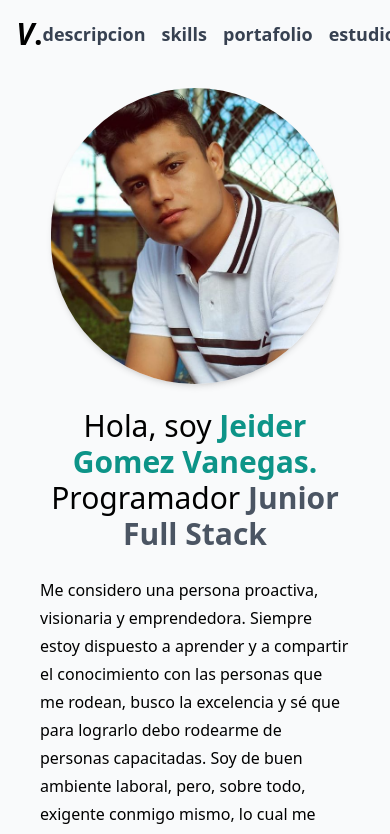
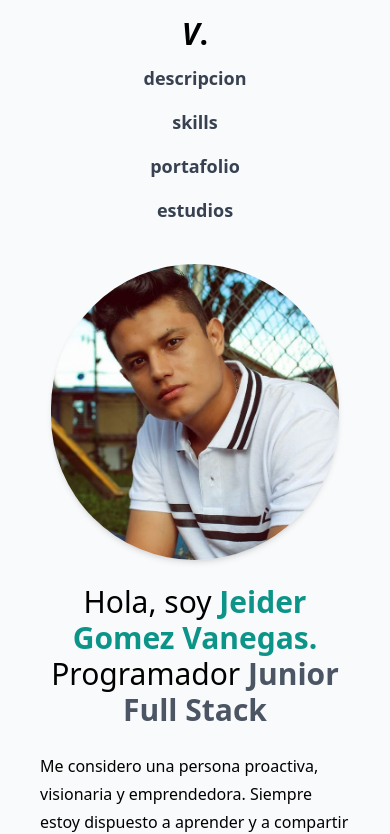
Before and after one commit to jeidervanegas/web-personal-protafolio, a React (Vite) app: page / in a window 390 px wide. Shown: the top 834 px of the page. Built offline with nearby package versions, Linux system fonts and the light colour scheme.

Commit message:
first commit7

```diff
--- a/src/pages/Home.jsx
+++ b/src/pages/Home.jsx
@@ -35,39 +35,29 @@ export const Home = () => {
     <div className="">
       <div className=" bg-gray-50 fixed z-10 w-full">
         <div className="w-11/12 m-auto ">
-          <header className="flex justify-between py-4 ">
-            <div>
+          <header className="flex flex-col md:flex-row text-center md:justify-between py-4 ">
+            <div className='mb-3 md:mb-0'>
               <li className="list-none">
-                <a className="text-3xl font-extrabold">
+                <a className="text-3xl font-extrabold ">
                   <span className="italic">V</span>.
                 </a>
               </li>
             </div>
             <nav className="flex justify-center items-center text-lg text-gray-700 font-semibold ">
-              <ul className="flex gap-4 justify-center items-center ">
+              <ul className="flex flex-col md:flex-row gap-4 justify-center items-center ">
                 {menuItems.map((menu) => (
                   <li className="hover:text-gray-900">
                     <Link className="hover:text-teal-700 cursor-pointer" to={menu.title} smooth={true} offset={-100}  duration={500}>{menu.title}</Link>
                   </li>
                 ))}
 
-                {/*
-              <li className='hover:text-gray-900'>
-                <a href='#skills'>Skills</a>
-              </li>
-              <li className='hover:text-gray-900'>
-                <a href='#portafolio'>Portafolio</a>
-              </li>
-              <li className='hover:text-gray-900'>
-                <a href='#estudios'>Estudios</a>
-              </li> */}
               </ul>
             </nav>
           </header>
         </div>
       </div>
 
-      <section id="descripcion" className=" pt-12">
+      <section id="descripcion" className="pt-56 md:pt-12">
         <div className="md:w-4/5 m-auto p-10 ">
           <div className="flex  flex-col-reverse md:flex-row justify-center items-center ">
             <div className=" md:w-4/5 mt-6 md:0 ">
--- a/src/pages/Portafolio.jsx
+++ b/src/pages/Portafolio.jsx
@@ -382,7 +382,7 @@ export const Portafolio = () => {
                   className="text-center
               my-3 text-teal-700 font-bold text-lg"
                 >
-                  Crud Administrador de Empleados
+                  Las mejores Montañas Rusas
                 </h4>
 
                 <div className="flex flex-wrap justify-center gap-3 p-2 ">
@@ -486,9 +486,7 @@ export const Portafolio = () => {
                     <h4 className="font-bold text-gray-700">Descripción</h4>
 
                     <p>
-                      Lorem ipsum dolor sit, amet consectetur adipisicing elit.
-                      Assumenda possimus facilis iure nobis, tenetur facere ipsa
-                      delectus.
+                      Este proyecto usa un archivo json en la base de datos, realizamos rutas en el backend para consumirlas en el front por medio de react
                     </p>
                   </div>
                 </div>
```
